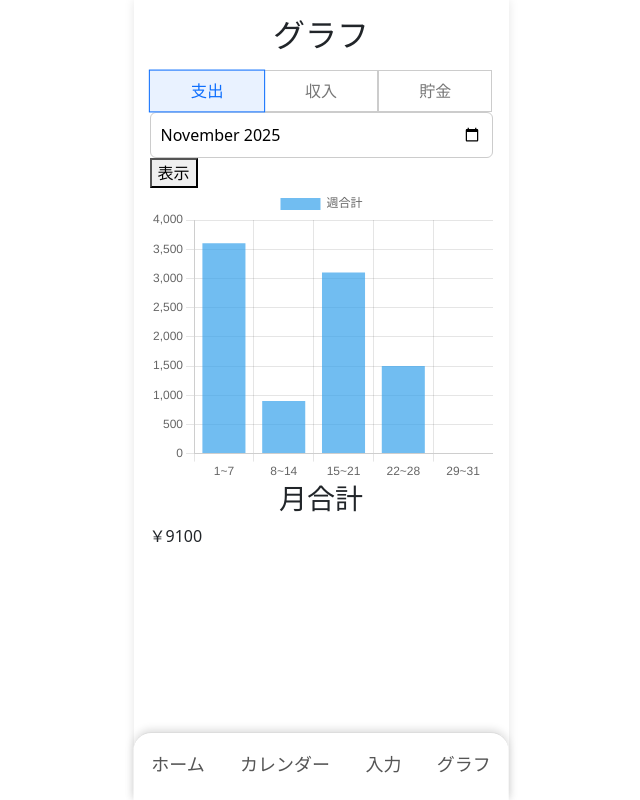
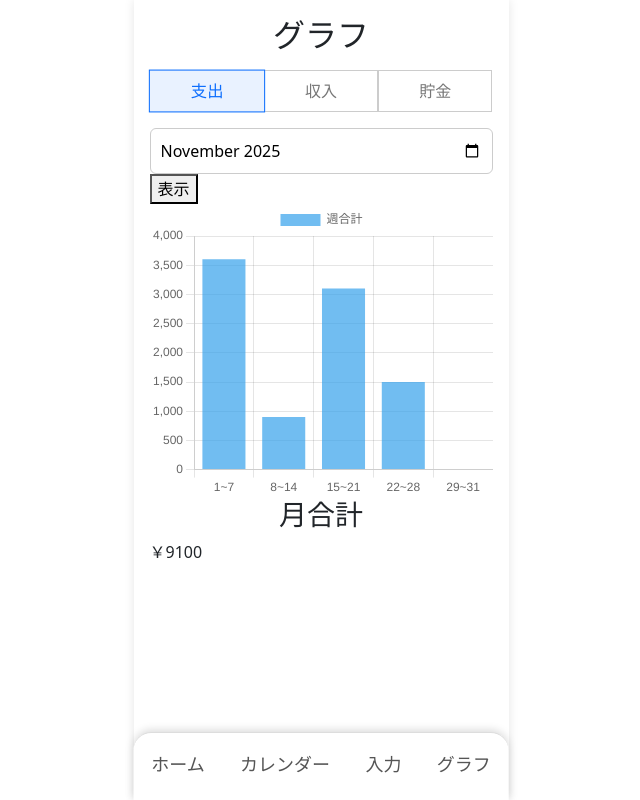
Before and after one commit to hasebe-masaki123/save_money_app, a Flask app: page /graphs/ in a window 1280 px wide. Shown: the whole page, without its empty margins (319-959 px from the left). Run offline with Flask 3, Linux system fonts and the light colour scheme; some libraries are stand-ins or nearby versions.

Commit message:
many_many_chaaaaaaaage!!!!

```diff
--- a/apps/graphs/templates/graphs/graphs.html
+++ b/apps/graphs/templates/graphs/graphs.html
@@ -5,7 +5,7 @@
 {% block content %}
 
 <h2>グラフ</h2>
-<div class="container px-0 mt-3">
+<div class="container px-0 mt-3 mb-3">
     <div class="row g-0 text-center">
 
         <div class="col-4">
```
